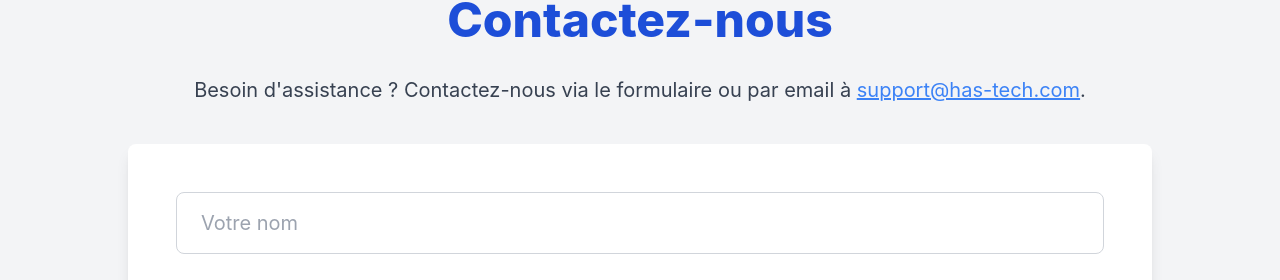
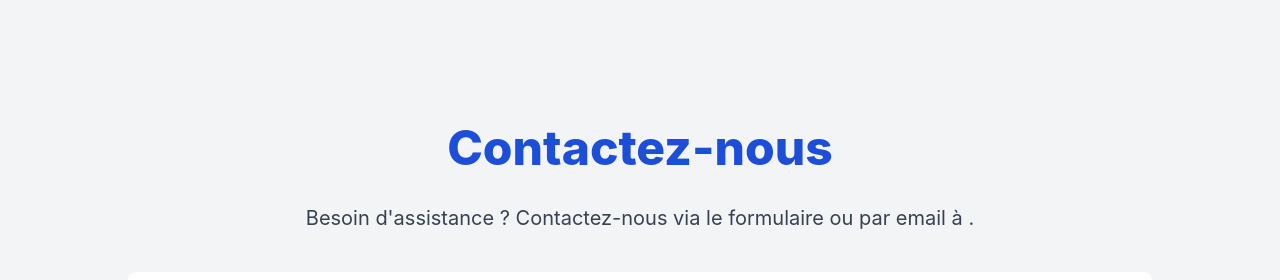
Before and after one commit to HASSANEBEZZA/front-has-tech-services, a React (Create React App) app: page / in a window 1280 px wide. Shown: the part 3419-3699 px from the top of the page. Built offline with nearby package versions, Linux system fonts and the light colour scheme.

Commit message:
change contact page

```diff
--- a/src/App.tsx
+++ b/src/App.tsx
@@ -28,7 +28,9 @@ const HomePage: React.FC = () => {
       <section id="about-us" className="py-16 bg-gray-100">
         <QuiSommesNous />
       </section>
-      <Services />
+      <section id="services" className="py-16">
+        <Services />
+      </section>
       <section id="contact" className="py-16 bg-gray-100">
         <Contact />
       </section>
@@ -64,6 +66,9 @@ const App: React.FC = () => {
 
             {/* Page Tarifs */}
             <Route path="/tarifs" element={<Tarifs />} />
+
+            {/* Ajout de la route pour Contact (en cas de besoin) */}
+            <Route path="/contact" element={<Contact />} />
           </Routes>
         </main>
 
--- a/src/components/Contact.tsx
+++ b/src/components/Contact.tsx
@@ -18,11 +18,12 @@ const Contact: React.FC = () => {
     setErrorMessage('');
 
     try {
-      // URL mise à jour du backend
+      // Utiliser la variable d'environnement pour l'URL de l'API
       const response = await axios.post(
-        'https://server-has-tech-services.onrender.com/api/contact',  // Nouvelle URL
+        process.env.REACT_APP_API_URL || '', // URL provenant de la variable d'environnement
         formData
       );
+
       if (response.status === 200) {
         setStatus('success');
         setFormData({ name: '', email: '', message: '' });
@@ -42,8 +43,8 @@ const Contact: React.FC = () => {
           <h2 className="text-5xl font-extrabold text-blue-700 mb-8">Contactez-nous</h2>
           <p className="text-xl text-gray-700 mb-10">
             Besoin d'assistance ? Contactez-nous via le formulaire ou par email à{' '}
-            <a href="mailto:support@has-tech.com" className="text-blue-500 underline">
-              support@has-tech.com
+            <a href={`mailto:${process.env.REACT_APP_SUPPORT_EMAIL}`} className="text-blue-500 underline">
+              {process.env.REACT_APP_SUPPORT_EMAIL}
             </a>
             .
           </p>
```
Also changed, not shown: 1 other file (tests, documents, lock files or other folders).
